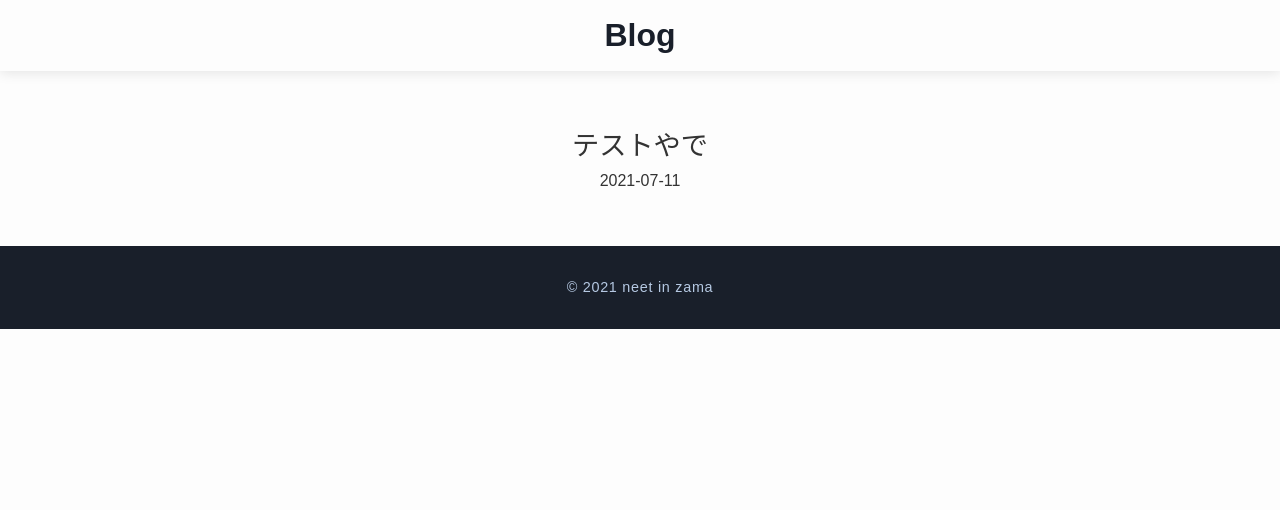
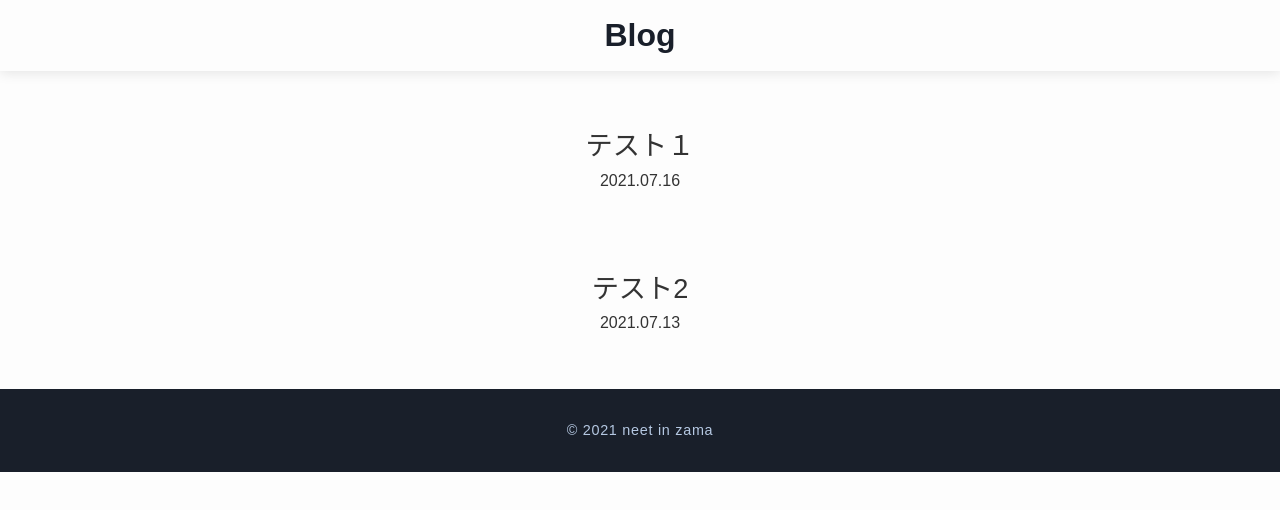
Before and after one commit to f-rws/blog, a Next.js app: page / in a window 1280 px wide. Shown: the top 510 px of the page. Built offline with nearby package versions, Linux system fonts and the light colour scheme.

Commit message:
Add getAllPosts function

```diff
--- a/package.json
+++ b/package.json
@@ -9,6 +9,7 @@
     "lint": "next lint"
   },
   "dependencies": {
+    "gray-matter": "^4.0.3",
     "next": "11.0.1",
     "react": "17.0.2",
     "react-dom": "17.0.2"
@@ -18,6 +19,7 @@
     "@types/sass": "^1.16.0",
     "@typescript-eslint/eslint-plugin": "^4.28.1",
     "@typescript-eslint/parser": "^4.28.1",
+    "date-fns": "^2.22.1",
     "eslint": "7.29.0",
     "eslint-config-next": "11.0.1",
     "eslint-config-prettier": "^8.3.0",
--- a/src/components/article/article.tsx
+++ b/src/components/article/article.tsx
@@ -1,4 +1,5 @@
 import styles from './article.module.scss';
+import { format } from 'date-fns';
 
 type ArticleProps = {
   title: string;
@@ -6,10 +7,12 @@
 };
 
 export const Article: React.VFC<ArticleProps> = ({ title, date }) => {
+  const resultDate = format(new Date(date), 'yyyy.MM.dd');
+
   return (
     <li className={styles.wrapper}>
       <h2 className={styles.title}>{title}</h2>
-      <time className={styles.date}>{date}</time>
+      <time className={styles.date}>{resultDate}</time>
     </li>
   );
 };
--- /dev/null
+++ b/src/content/blog/test1/index.md
@@ -0,0 +1,4 @@
+---
+title: "テスト１"
+date: "2021-07-16"
+---
--- /dev/null
+++ b/src/content/blog/test2/index.md
@@ -0,0 +1,4 @@
+---
+title: "テスト2"
+date: "2021-07-13"
+---
--- /dev/null
+++ b/src/lib/posts.ts
@@ -0,0 +1,29 @@
+import { join } from 'path';
+import fs from 'fs';
+import { Post } from '../types';
+import matter from 'gray-matter';
+
+const postDirPath = join(process.cwd(), 'src/content/blog');
+
+export const getPostBySlug = (slug: string) => {
+  const slugPath = join(postDirPath, slug, 'index.md');
+  const fileContents = fs.readFileSync(slugPath, 'utf8');
+  const { data, content } = matter(fileContents);
+
+  return { title: data.title, date: data.date, content: content };
+};
+
+export const getAllPosts = () => {
+  const slugs = fs.readdirSync(postDirPath);
+
+  const allPosts: Post[] = slugs.map((slug) => getPostBySlug(slug));
+  const posts = allPosts.sort((a, b) => {
+    if (a.date < b.date) {
+      return 1;
+    } else {
+      return -1;
+    }
+  });
+
+  return posts;
+};
--- a/src/pages/index.tsx
+++ b/src/pages/index.tsx
@@ -2,18 +2,38 @@
 import { PageSeo } from '../components/head/pageSeo';
 import { Layout } from '../components/layout/layout';
 import { Article } from '../components/article/article';
+import { GetStaticProps } from 'next';
+import { Post } from '../types';
+import { getAllPosts } from '../lib/posts';
 
-export const Home = () => {
+type HomeProps = {
+  posts: Post[];
+};
+
+export const Home = (props: HomeProps) => {
+  const { posts } = props;
+
   return (
     <>
       <PageSeo title={'blog'} description={'フルサワのブログです'} />
       <Layout>
-        <ul className={styles.articles}>
-          <Article title={'テストやで'} date={'2021-07-11'} /> {/* テストデータ */}
-        </ul>
+        {posts && (
+          <ul className={styles.articles}>
+            {posts.map((post) => {
+              const { title, date } = post;
+              return <Article title={title} date={date} key={title} />;
+            })}
+          </ul>
+        )}
       </Layout>
     </>
   );
 };
 
 export default Home;
+
+export const getStaticProps: GetStaticProps = async () => {
+  const posts: Post[] = getAllPosts();
+
+  return { props: { posts } };
+};
--- /dev/null
+++ b/src/types.ts
@@ -0,0 +1,5 @@
+export type Post = {
+  title: string;
+  date: string;
+  content: string;
+};
```
Also changed, not shown: 1 other file (tests, documents, lock files or other folders).
